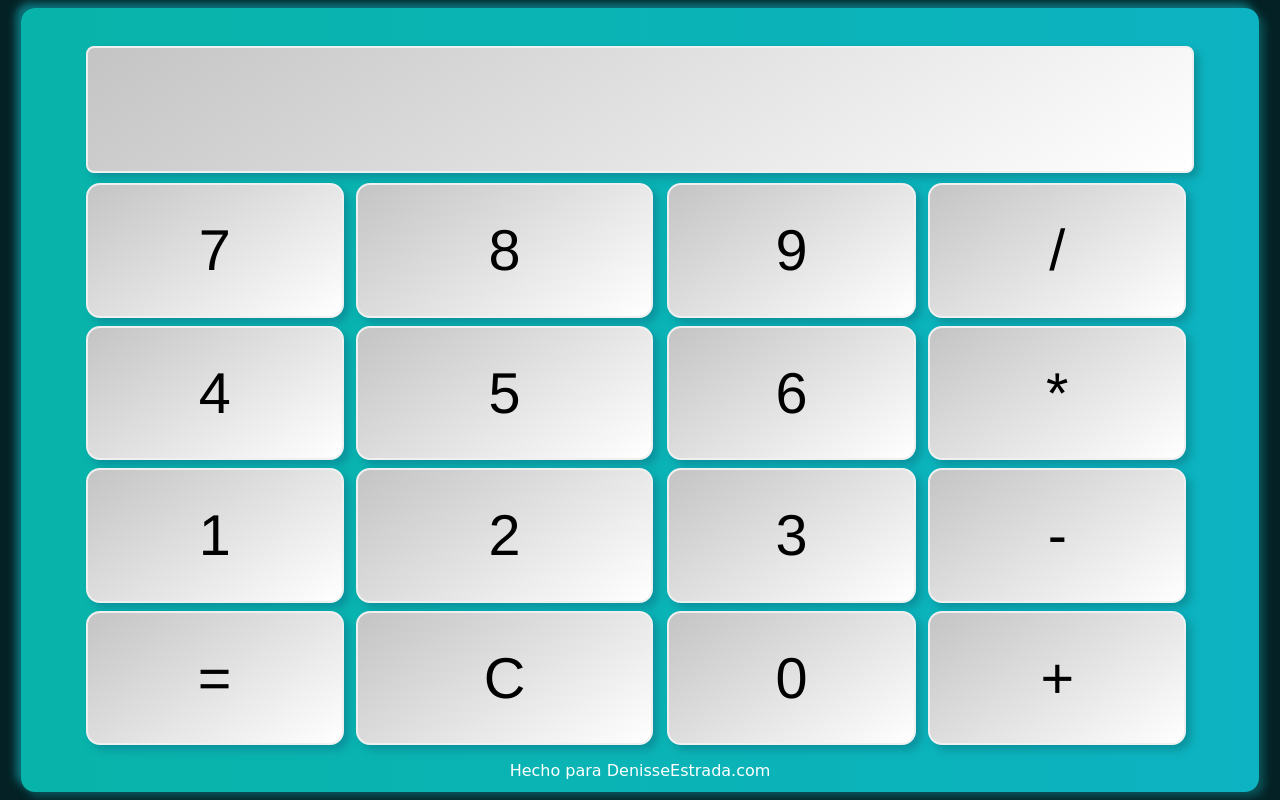
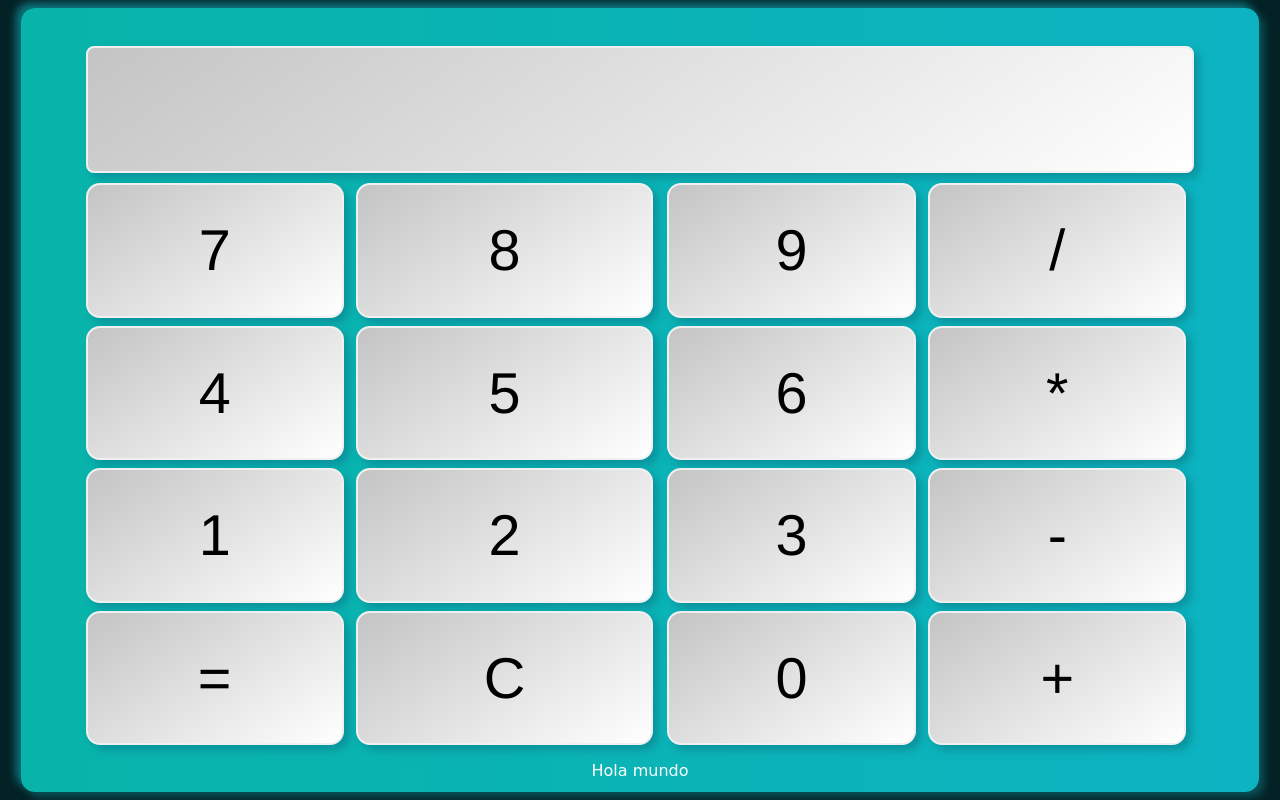
Before and after one commit to yeray004/calculadora, a plain HTML site: page index.html in a window 1280 px wide. Drawn offline with Linux system fonts and the light colour scheme; some icons are missing; a web font is replaced by a local one.

Commit message:
Hola mundo

```diff
--- a/index.html
+++ b/index.html
@@ -49,7 +49,7 @@
       </tr>
       <tr>
         <td colspan="4">
-          <span id="creditos">Hecho para DenisseEstrada.com</span>
+          <span id="creditos">Hola mundo</span>
         </td>
       </tr>
     </table>
```
